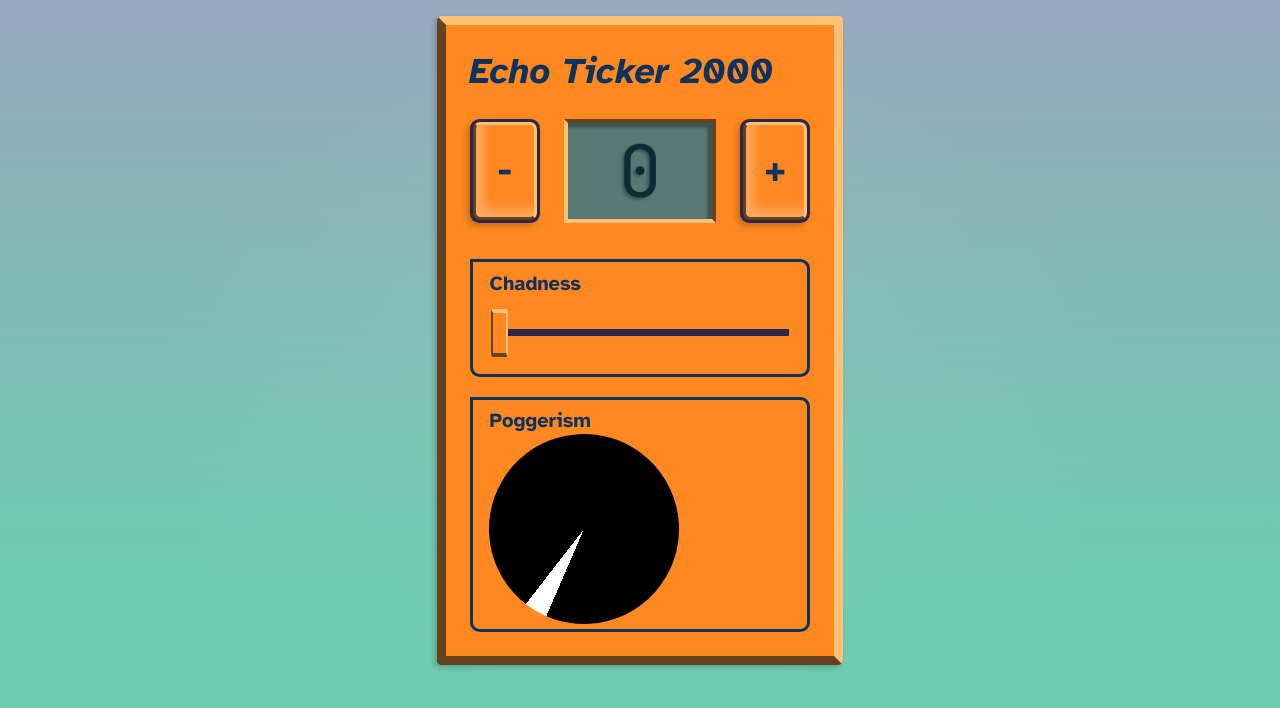
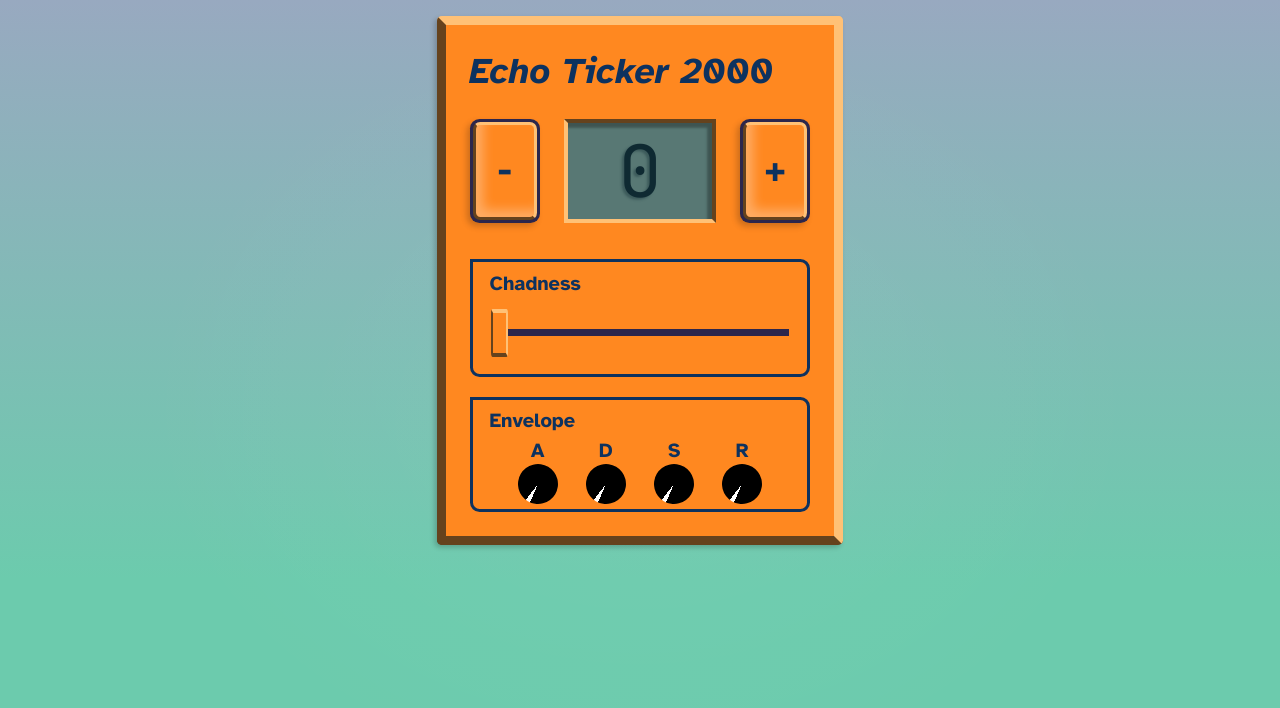
Before and after one commit to CIOSAI/SokkasuannSkeumorphicUI, a SvelteKit app: page / in a window 1280 px wide. Shown: the top 708 px of the page. Built offline with nearby package versions, Linux system fonts and the light colour scheme.

Commit message:
stole someone's knobs

```diff
--- a/src/lib/Knob.svelte
+++ b/src/lib/Knob.svelte
@@ -31,18 +31,18 @@
 	}
 </script>
 
-<div class="knob" style="--rotation: {rotation}" on:pointerdown={pointerDown} />
+<div class="knob" style="transform:rotate(calc({rotation} * 1rad))" on:pointerdown={pointerDown} />
 
 <style>
 
 .knob {
 	display: block;
-	width: 190px;
-	height: 190px;
+	width: 40px;
+	height: 40px;
 	padding: 0;
 	border-radius: 50%;
 	background-image: conic-gradient(white 0%, white 2%, black 2%, black 98%, white 98%, white 100%);
-  transform: rotate(calc(var(--rotation) * 1rad));
+  /* transform: rotate(calc(var(--rotation) * 1rad)); */
   transform-origin: 50% 50%;
 }
 </style>
--- a/src/routes/+page.svelte
+++ b/src/routes/+page.svelte
@@ -3,8 +3,8 @@
   import Slider from '$lib/Slider.svelte';
   import Knob from '$lib/Knob.svelte';
 
-  let knob_value = 0;
-  $: console.log(knob_value)
+  let knob_values = {a: 0, d: 0, s: 0, r: 0};
+  $: console.log(knob_values)
 </script>
 
 <svelte:head>
@@ -29,8 +29,25 @@
     </div>
     <div style='height: 20px;'/>
     <div class='knob-container'>
-      <span class='label'>Poggerism</span>
-      <Knob bind:value={knob_value} max={1} min={0} pixelRange={200} />
+      <span class='label'>Envelope</span>
+      <div class='knob-array'>
+        <div class='knob-col'>
+          <span class='label'>A</span>
+          <Knob bind:value={knob_values.a} max={1} min={0} pixelRange={50} />
+        </div>
+        <div class='knob-col'>
+          <span class='label'>D</span>
+          <Knob bind:value={knob_values.d} max={1} min={0} pixelRange={50} />
+        </div>
+        <div class='knob-col'>
+          <span class='label'>S</span>
+          <Knob bind:value={knob_values.s} max={1} min={0} pixelRange={50} />
+        </div>
+        <div class='knob-col'>
+          <span class='label'>R</span>
+          <Knob bind:value={knob_values.r} max={1} min={0} pixelRange={50} />
+        </div>
+      </div>
     </div>
   </div>
 </section>
@@ -64,6 +81,15 @@
     border-radius: 0 .4em .4em .4em;
   }
 
+  .knob-array{
+    display: flex;
+    justify-content: space-evenly;
+  }
+
+  .knob-col{
+    text-align: center;
+  }
+
   .label{
     width: 100%;
     font-size: 20px;
```
